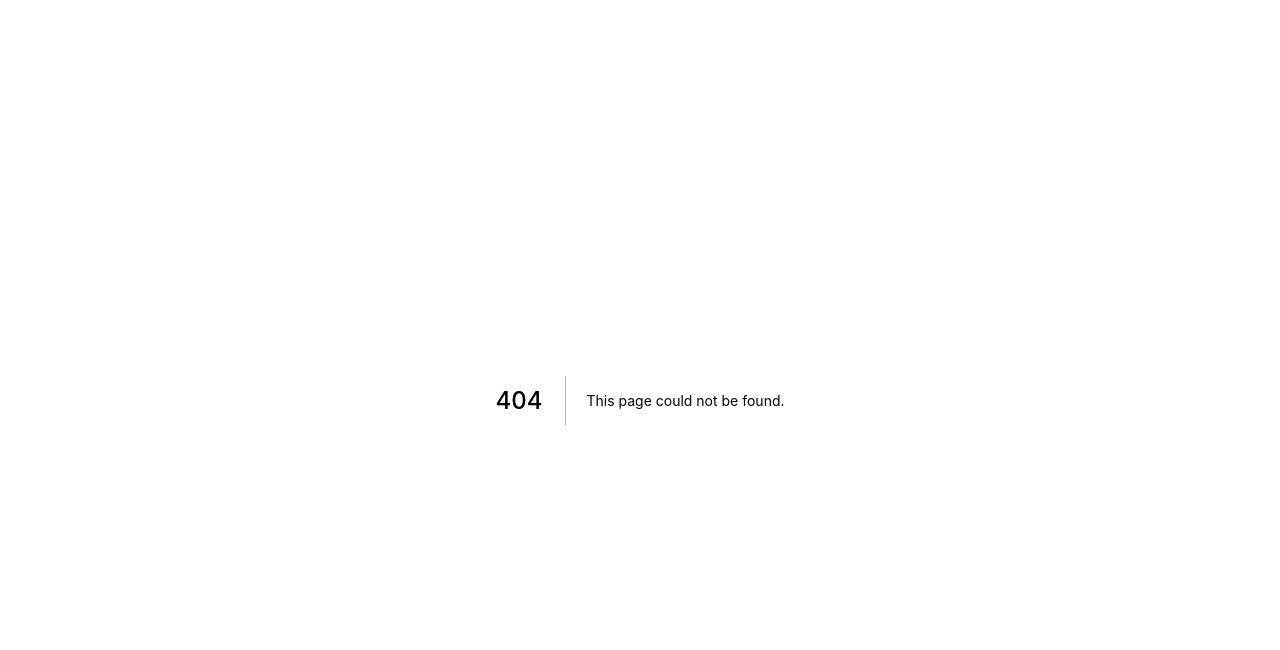
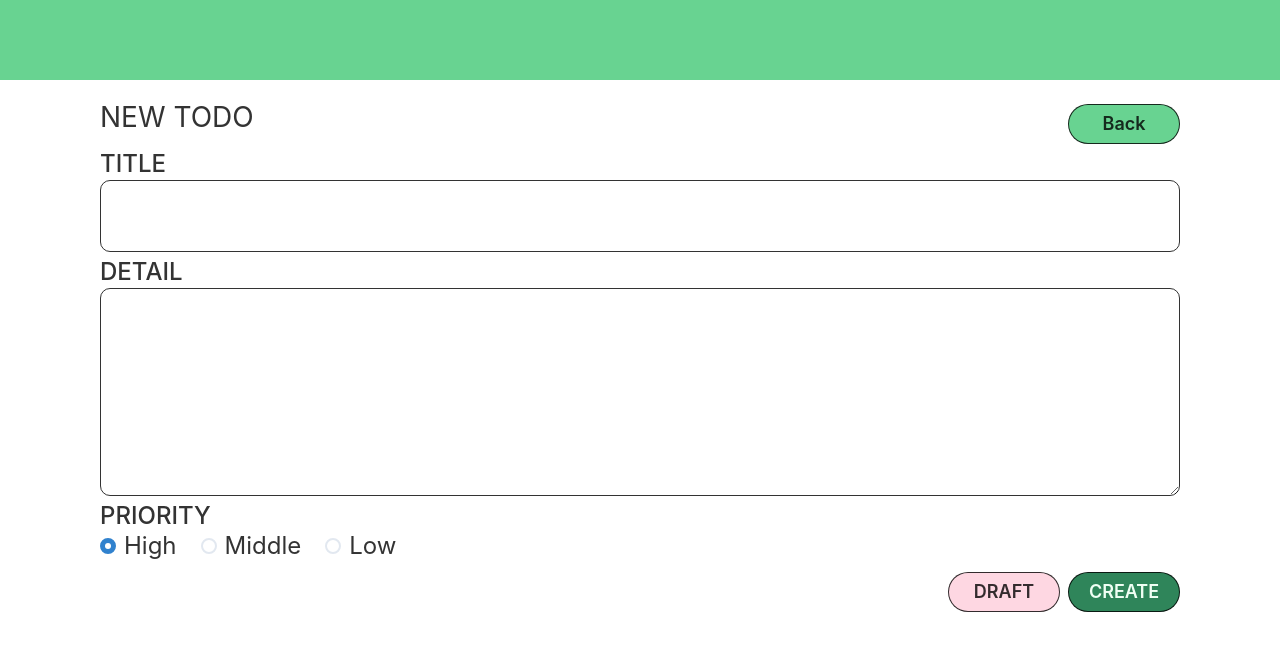
Before and after one commit to toshi-ino/todo-team-next.js, a Next.js app: page /create in a window 1280 px wide. Before the commit this address had no page. Shown: the top 650 px of the page. Built offline with nearby package versions, Linux system fonts and the light colour scheme.

Commit message:
#3 refactor: Todo作成画面のレイアウト作成

```diff
--- /dev/null
+++ b/pages/create.tsx
@@ -0,0 +1,167 @@
+import React, { useState } from "react";
+import Head from "next/head";
+import {
+  Box,
+  Button,
+  Center,
+  Container,
+  Flex,
+  FormControl,
+  FormLabel,
+  Input,
+  Radio,
+  RadioGroup,
+  Spacer,
+  Stack,
+  Text,
+  Textarea,
+  VStack,
+} from "@chakra-ui/react";
+
+// import { Header } from "../components/Header";
+
+export default function Create() {
+  const [value, setValue] = useState("High");
+
+  return (
+    <>
+      <Head>
+        <title>TODO New</title>
+      </Head>
+      <Box h="80px" bg="green.300" />
+      <Container mt="16px">
+        <Center>
+          <VStack>
+            <Flex w="1080px">
+              <Text fontSize="28px" color="blackAlpha.800">
+                NEW TODO
+              </Text>
+              <Spacer />
+              <Button
+                w="112px"
+                h="40px"
+                mt="8px"
+                p="0"
+                fontSize="18px"
+                bg="green.300"
+                color="blackAlpha.800"
+                borderWidth="1px"
+                borderColor="blackAlpha.800"
+                borderRadius="50px"
+              >
+                Back
+              </Button>
+            </Flex>
+            <FormControl>
+              <FormLabel
+                m="0"
+                fontSize="24px"
+                lineHeight="24px"
+                color="blackAlpha.800"
+              >
+                TITLE
+              </FormLabel>
+              <Input
+                h="72px"
+                mt="4px"
+                color="blackAlpha.800"
+                borderWidth="1px"
+                borderColor="blackAlpha.800"
+                borderRadius="10px"
+              ></Input>
+            </FormControl>
+            <FormControl mt="24px">
+              <FormLabel
+                m="0"
+                fontSize="24px"
+                lineHeight="24px"
+                color="blackAlpha.800"
+              >
+                DETAIL
+              </FormLabel>
+              <Textarea
+                h="208px"
+                mt="4px"
+                color="blackAlpha.800"
+                borderWidth="1px"
+                borderColor="blackAlpha.800"
+                borderRadius="10px"
+              ></Textarea>
+            </FormControl>
+            <FormControl h="60px" mt="24px">
+              <FormLabel
+                m="0"
+                fontSize="24px"
+                lineHeight="24px"
+                color="blackAlpha.800"
+              >
+                PRIORITY
+              </FormLabel>
+              <RadioGroup mt="4px" onChange={setValue} value={value}>
+                <Stack h="28px" spacing="24px" direction="row">
+                  <Radio value="High">
+                    <Text
+                      fontSize="24px"
+                      lineHeight="28px"
+                      color="blackAlpha.800"
+                    >
+                      High
+                    </Text>
+                  </Radio>
+                  <Radio value="Middle">
+                    <Text
+                      fontSize="24px"
+                      lineHeight="28px"
+                      color="blackAlpha.800"
+                    >
+                      Middle
+                    </Text>
+                  </Radio>
+                  <Radio value="Low">
+                    <Text
+                      fontSize="24px"
+                      lineHeight="28px"
+                      color="blackAlpha.800"
+                    >
+                      Low
+                    </Text>
+                  </Radio>
+                </Stack>
+              </RadioGroup>
+            </FormControl>
+            <Flex w="100%" mt="12px" flexDirection="row-reverse">
+              <Button
+                w="112px"
+                h="40px"
+                ml="8px"
+                p="0"
+                fontSize="18px"
+                bg="green.600"
+                color="green.50"
+                borderWidth="1px"
+                borderColor="blackAlpha.800"
+                borderRadius="50px"
+              >
+                CREATE
+              </Button>
+              <Button
+                w="112px"
+                h="40px"
+                ml="8px"
+                p="0"
+                fontSize="18px"
+                bg="pink.100"
+                color="blackAlpha.800"
+                borderWidth="1px"
+                borderColor="blackAlpha.800"
+                borderRadius="50px"
+              >
+                DRAFT
+              </Button>
+            </Flex>
+          </VStack>
+        </Center>
+      </Container>
+    </>
+  );
+}
```
